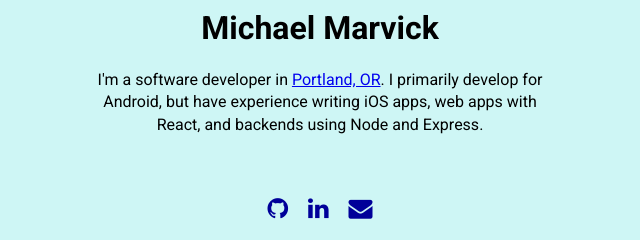
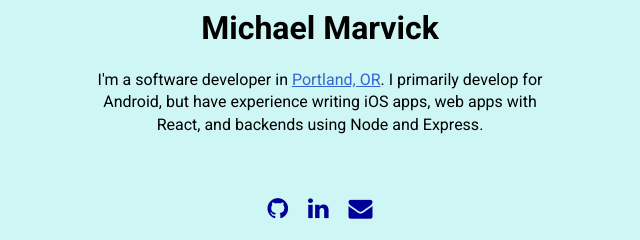
Before and after one commit to mmarvick/personal-site, a plain HTML site: page index.html in a window 1280 px wide. In both pictures the pointer is over the link "Portland, OR". Shown: the part 356-596 px from the top of the page, 320-960 px from the left. Drawn offline with Linux system fonts and the light colour scheme.

Commit message:
Change link color

```diff
--- a/style.css
+++ b/style.css
@@ -41,13 +41,13 @@ footer a {
   text-decoration: none;
 }
 
-footer a:link,
-footer a:visited {
+a:link,
+a:visited {
   color: #000099;
 }
 
 
-footer a:hover,
-footer a:active {
+a:hover,
+a:active {
   color: #3366cc;
 }
```
